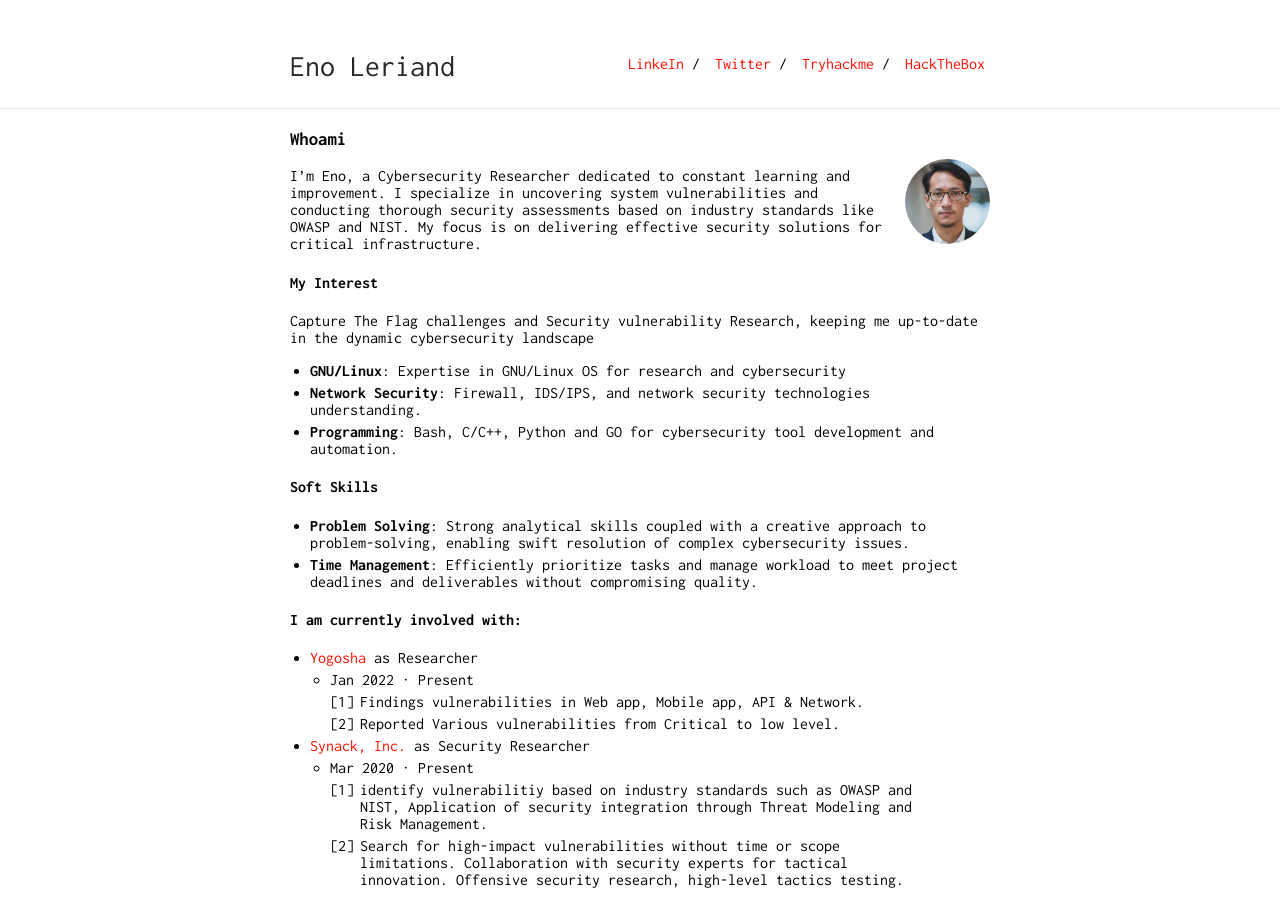
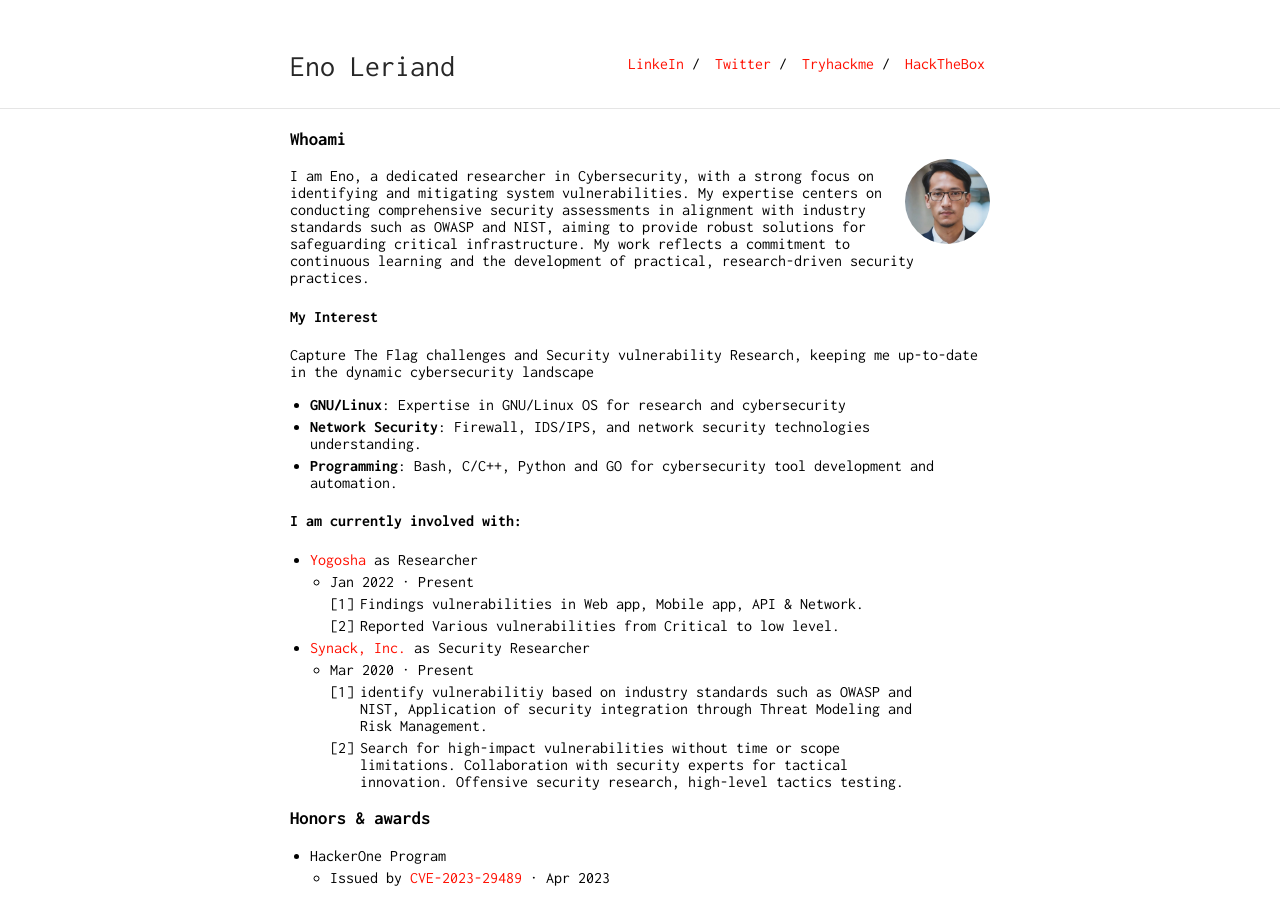
Before and after one commit to z0rs/me, a Jekyll site: the page built from index.md, in a window 1280 px wide and 900 px high. Built offline with Jekyll 4.4.1, drawn with Linux system fonts in a browser that asks for light colours.

Commit message:
Update index.md

```diff
--- a/index.md
+++ b/index.md
@@ -5,18 +5,13 @@ layout: default
 <img class="profile-picture" src="MyProfile.jpg" style="margin: 30px 0 0 15px;">
 
 ### Whoami
-
-I'm Eno, a Cybersecurity Researcher dedicated to constant learning and improvement. I specialize in uncovering system vulnerabilities and conducting thorough security assessments based on industry standards like OWASP and NIST. My focus is on delivering effective security solutions for critical infrastructure.
+I am Eno, a dedicated researcher in Cybersecurity, with a strong focus on identifying and mitigating system vulnerabilities. My expertise centers on conducting comprehensive security assessments in alignment with industry standards such as OWASP and NIST, aiming to provide robust solutions for safeguarding critical infrastructure. My work reflects a commitment to continuous learning and the development of practical, research-driven security practices.
 
 #### My Interest
 Capture The Flag challenges and Security vulnerability Research, keeping me up-to-date in the dynamic cybersecurity landscape
 - **GNU/Linux**: Expertise in GNU/Linux OS for research and cybersecurity
 - **Network Security**: Firewall, IDS/IPS, and network security technologies understanding.
 - **Programming**: Bash, C/C++, Python and GO for cybersecurity tool development and automation.
-
-#### Soft Skills
-- **Problem Solving**: Strong analytical skills coupled with a creative approach to problem-solving, enabling swift resolution of complex cybersecurity issues.
-- **Time Management**: Efficiently prioritize tasks and manage workload to meet project deadlines and deliverables without compromising quality.
 
 #### I am currently involved with:
 - [Yogosha](https://www.yogosha.com/) as Researcher
@@ -29,7 +24,6 @@ Capture The Flag challenges and Security vulnerability Research, keeping me up-t
    2. Search for high-impact vulnerabilities without time or scope limitations. Collaboration with security experts for tactical innovation. Offensive security research, high-level tactics testing.
 
 ### Honors & awards
-
 - HackerOne Program
   - Issued by [CVE-2023-29489](https://nvd.nist.gov/vuln/detail/CVE-2023-29489) · Apr 2023
 
@@ -42,7 +36,6 @@ control panel. Promptly informed customers & performed original research
   An improper neutralization of input during web page generation vulnerability ('Cross-site Scripting') [CWE-79] in FortiMail may allow an unauthenticated attacker to perform an XSS attack via crafted HTTP GET requests to the FortiGuard URI protection service
 
 ### Certifications
-
 - **API Penetration Testing**
   - [APIsec University](https://www.credly.com/badges/329f7824-8100-4175-bd91-cc7f69d672dc) · Mar 2024
 
@@ -60,15 +53,9 @@ control panel. Promptly informed customers & performed original research
 
 
 #### Publications
-
 1. [Security Posture Assessment](https://z0rs.github.io/articles/Security-Posture-Assessment/) CVSS 3.0 and 3.1 are used to assess the security risk of the target system.
 2. [Fortinet FortiMail](https://z0rs.github.io/articles/Fortinet-FortiMail/) XSS can occur on the cpsrvd error page via an invalid webcall ID
 3. [GitLab Arbitrary File Read CVE-2023-2825 Analysis](https://labs.watchtowr.com/gitlab-arbitrary-file-read-gitlab-cve-2023-2825-analysis/) GitLab CE/EE only on version 16.0.0. Malicious users without authentication can exploit the path traversal vulnerability
 4. [Server Side Template Injection via Twig Security Extension](https://z0rs.github.io/blog/Server-Side-Template-Injection/) SecurityExtension was introduced in commit 89d1ea1 to address CVE-2023-22731
 5. [ProjeQtOr - <10.2.2 Direct Object Injection Vulnerability](https://labs.watchtowr.com/projeqtor-10-2-2-direct-object-injection-vulnerability/) A Direct Object Injection vulnerability occurs when unvalidated user input is used to create objects directly in application code.
-
-
-:}
-;)
-:]
 ---
```
